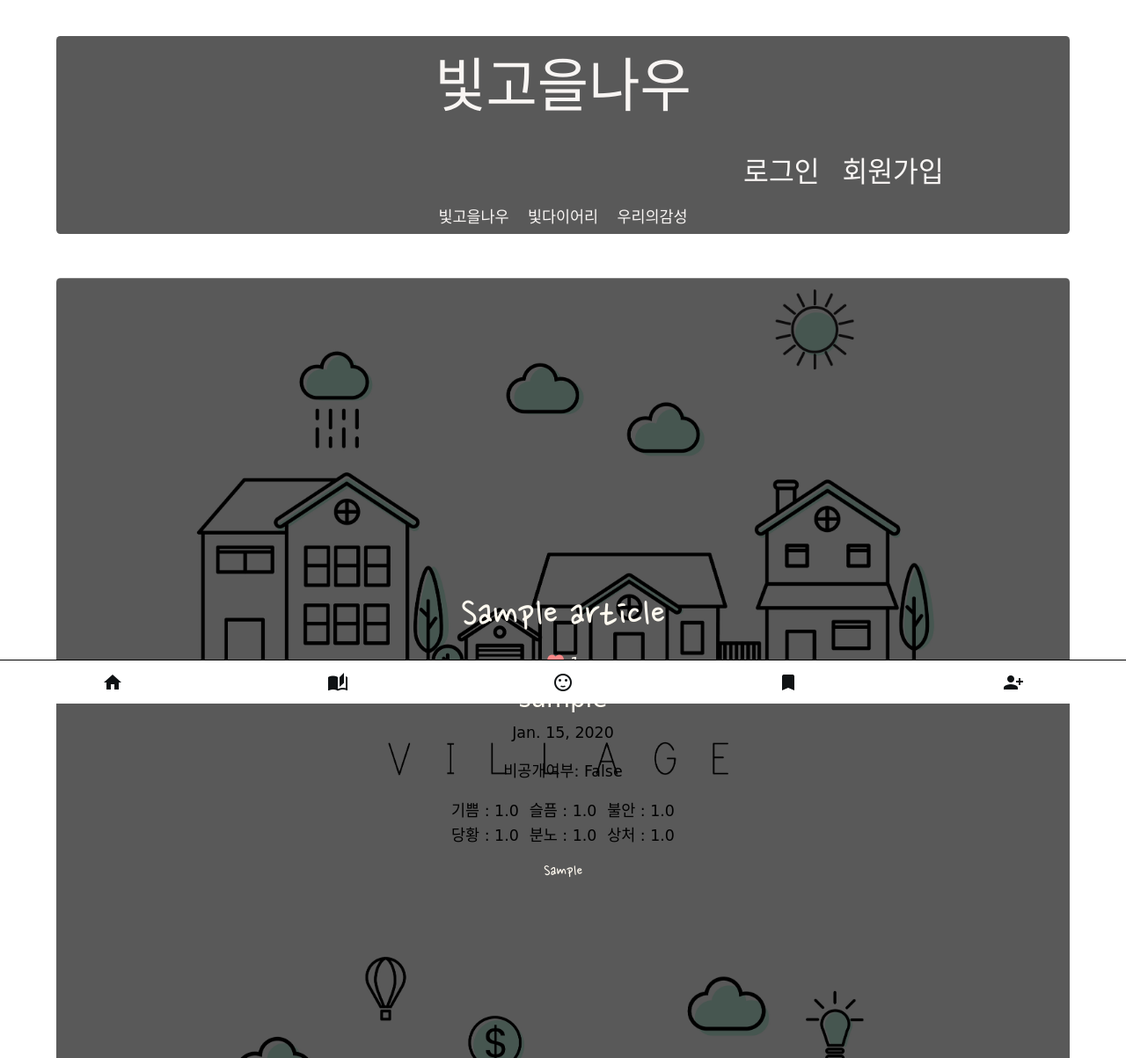
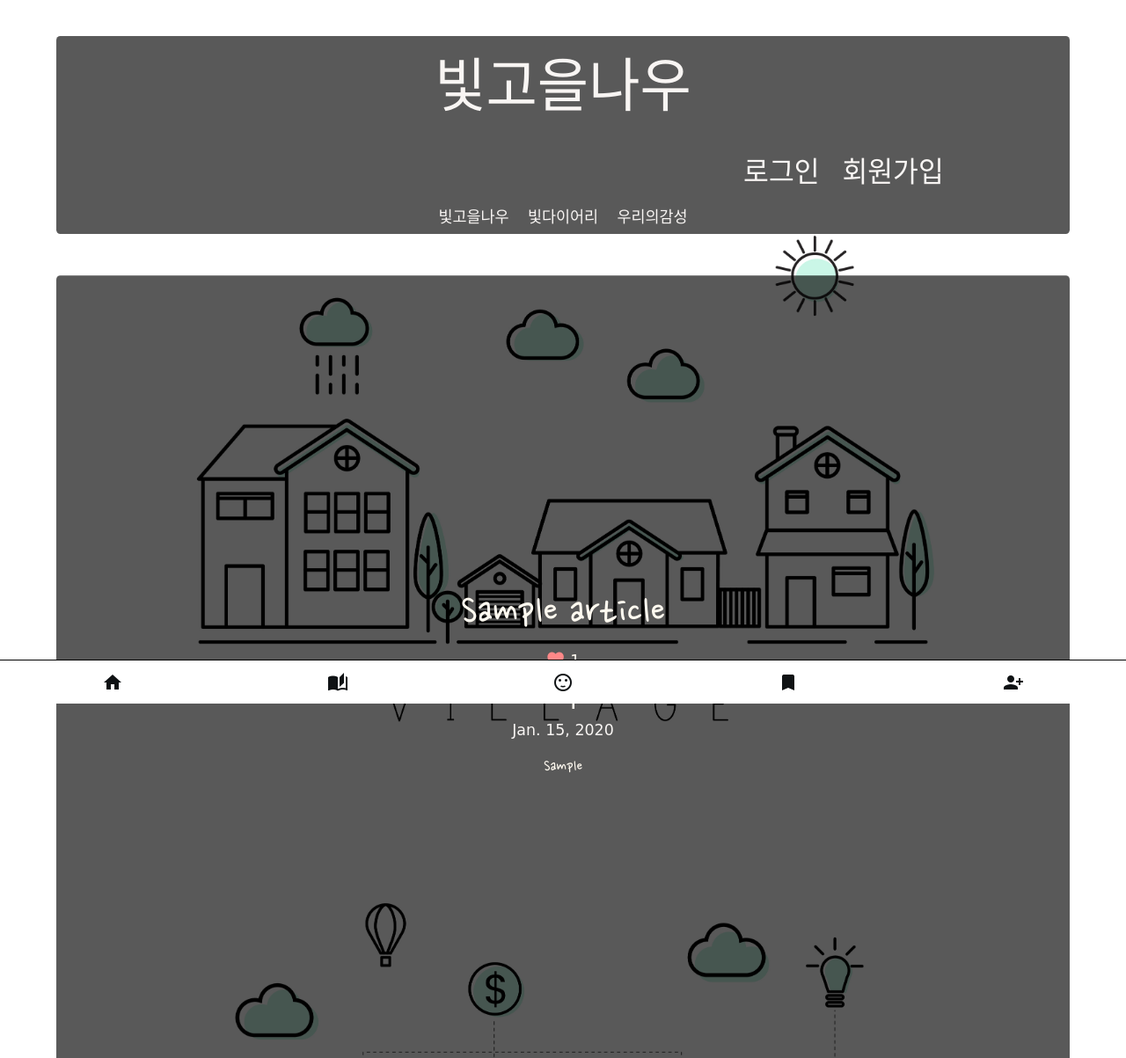
Before and after one commit to dhkangBsn/gis_6ban_1-1, a Django app: page /projects/collection/1 in a window 1280 px wide. Shown: the top 1203 px of the page at 88% size. Run offline with Django 3.2, Linux system fonts and the light colour scheme; tables that the repository leaves empty hold one stand-in row (values such as "Sample post"); grey boxes marked "Sample" are stand-in pictures; parts of the project's set-up code (start-up, migrations or seed data) failed here and were passed over; some libraries are stand-ins or nearby versions; some web fonts are replaced.

Commit message:
21-10-13 6

```diff
--- a/projectapp/templates/projectapp/collection.html
+++ b/projectapp/templates/projectapp/collection.html
@@ -57,20 +57,8 @@
              </div>
             {# Like App : 좋아요 기능 이식 END #}
             <h3>{{ target_article.writer.profile.nickname }}</h3>
-            <p>{{ target_article.created_at }}</p>
-            <div>
-                <p>비공개여부: {{ target_article.is_private }}</p>
-            </div>
-                <div>
-                    <p style="margin: 0.2rem; display: inline;">기쁨 : {{ target_article.joy }}</p>
-                    <p style="margin: 0.2rem; display: inline;">슬픔 : {{ target_article.sadness }}</p>
-                    <p style="margin: 0.2rem; display: inline;">불안 : {{ target_article.fear }}</p>
-                </div>
-                <div>
-                    <p style="margin: 0.2rem; display: inline;">당황 : {{ target_article.surprise }}</p>
-                    <p style="margin: 0.2rem; display: inline;">분노 : {{ target_article.anger }}</p>
-                    <p style="margin: 0.2rem; display: inline;">상처 : {{ target_article.love }}</p>
-                </div>
+            <p style="color:#f8f5f3;">{{ target_article.created_at }}</p>
+
         </div>
         <h3 class="NNS_B">{{ target_article.place }}</h3>
 
```
